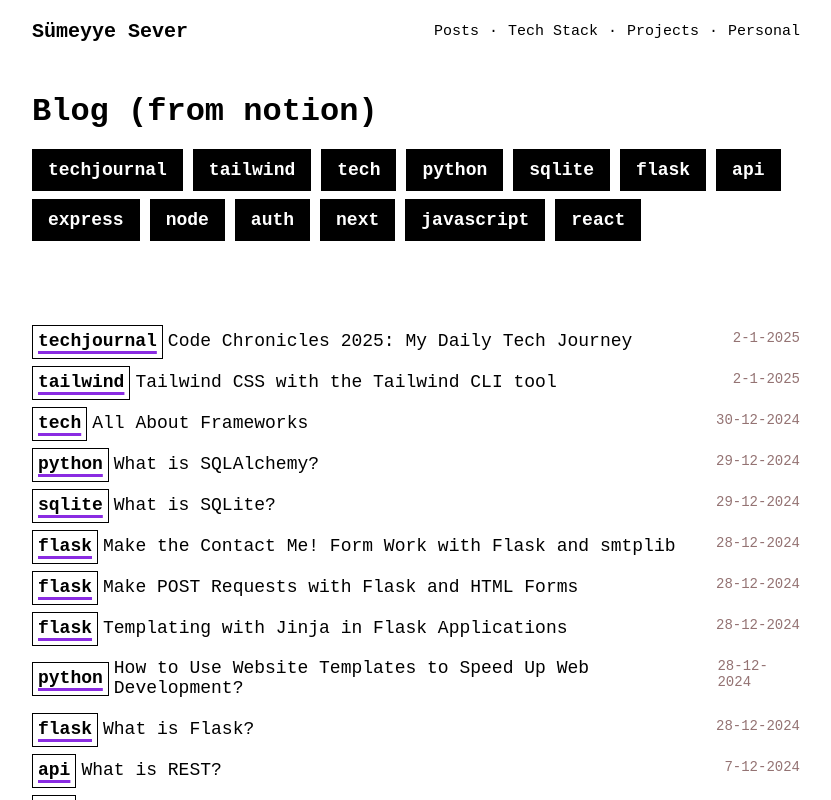
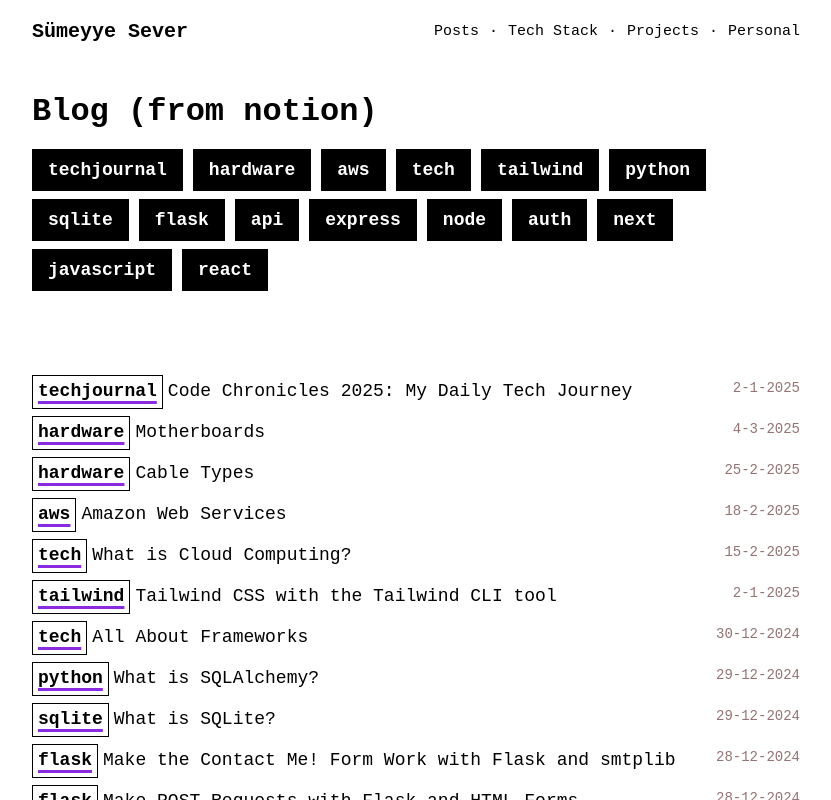
Before and after one commit to sumeyyesever/personal-website, a React (Vite) app: page /posts in a window 1280 px wide. Shown: the top 800 px of the page, without its empty margins (224-1055 px from the left). Built offline with nearby package versions, Linux system fonts and the light colour scheme.

Commit message:
add new posts

```diff
--- a/post_data.js
+++ b/post_data.js
@@ -1,10 +1,38 @@
 export const postData = [
     {
-        id: 25,
+        id: 29,
         title: "Code Chronicles 2025: My Daily Tech Journey",
         date: "2-1-2025",
         tag: "techjournal",
         link: "https://fog-polyanthus-dff.notion.site/Code-Chronicles-2025-My-Daily-Tech-Journey-16f181d6252480c4a3d8c4234270d5ec?pvs=73"
+    },
+    {
+        id: 28,
+        title: "Motherboards",
+        date: "4-3-2025",
+        tag: "hardware",
+        link: "https://fog-polyanthus-dff.notion.site/Motherboards-1a8181d6252480e989adf1d0c45479d3"
+    },
+    {
+        id: 27,
+        title: "Cable Types",
+        date: "25-2-2025",
+        tag: "hardware",
+        link: "https://fog-polyanthus-dff.notion.site/Cable-Types-1a4181d625248011a15ee97618902e29"
+    },
+    {
+        id: 26,
+        title: "Amazon Web Services",
+        date: "18-2-2025",
+        tag: "aws",
+        link: "https://fog-polyanthus-dff.notion.site/Amazon-Web-Services-1ad181d625248075b475e42c5c30ff58"
+    },
+    {
+        id: 25,
+        title: "What is Cloud Computing?",
+        date: "15-2-2025",
+        tag: "tech",
+        link: "https://fog-polyanthus-dff.notion.site/What-is-Cloud-Computing-196181d6252480528c07eca040288779"
     },
     {
         id: 24,
```
